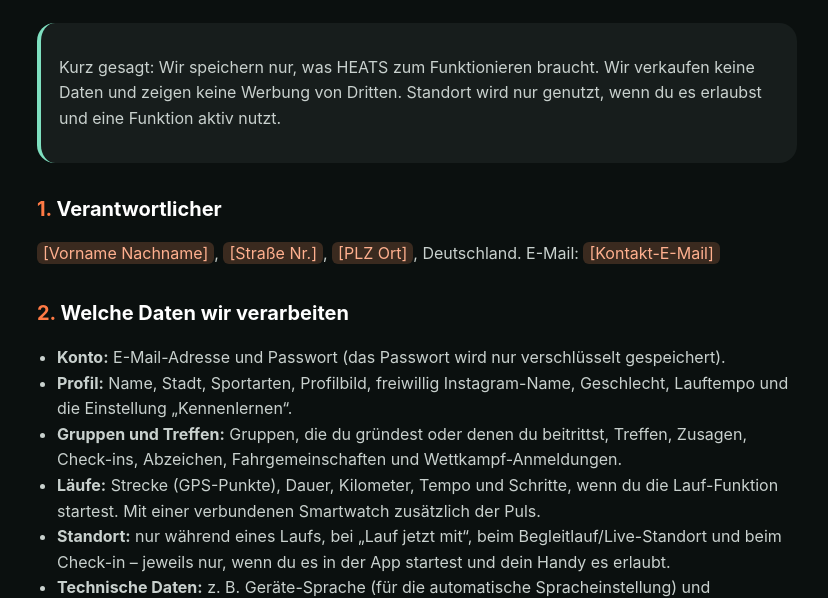
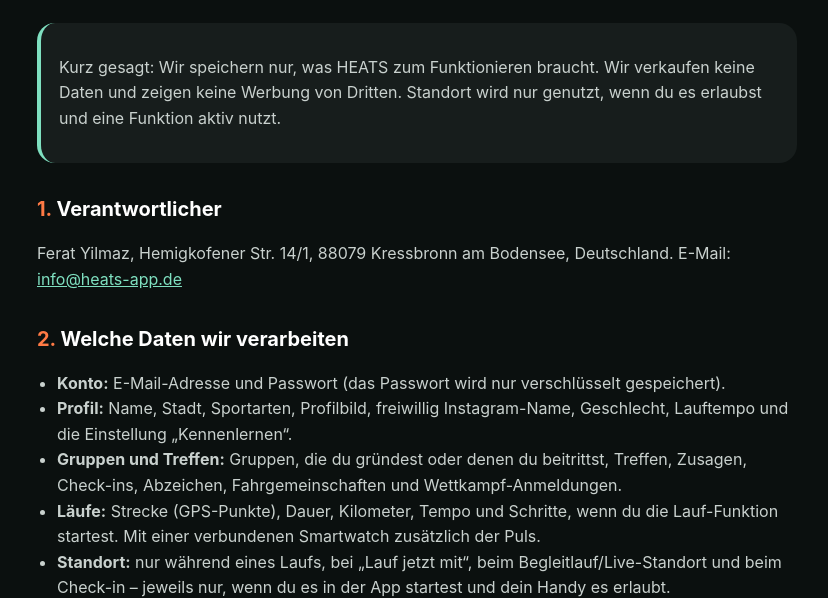
Before and after one commit to Heats-app/heats-app.github.io, a plain HTML site: page datenschutz.html in a window 1280 px wide. Shown: the part 187-785 px from the top of the page, without its empty margins (223-1051 px from the left). Drawn offline with Linux system fonts and the light colour scheme.

Commit message:
Update datenschutz.html

```diff
--- a/datenschutz.html
+++ b/datenschutz.html
@@ -33,7 +33,7 @@
 <div class="karte hinweis"><p>Kurz gesagt: Wir speichern nur, was HEATS zum Funktionieren braucht. Wir verkaufen keine Daten und zeigen keine Werbung von Dritten. Standort wird nur genutzt, wenn du es erlaubst und eine Funktion aktiv nutzt.</p></div>
 
 <h2><span>1.</span> Verantwortlicher</h2>
-<p><span class="platz">[Vorname Nachname]</span>, <span class="platz">[Straße Nr.]</span>, <span class="platz">[PLZ Ort]</span>, Deutschland. E-Mail: <span class="platz">[Kontakt-E-Mail]</span></p>
+<p>Ferat Yilmaz, Hemigkofener Str. 14/1, 88079 Kressbronn am Bodensee, Deutschland. E-Mail: <a href="mailto:info@heats-app.de">info@heats-app.de</a></p>
 
 <h2><span>2.</span> Welche Daten wir verarbeiten</h2>
 <ul>
```
